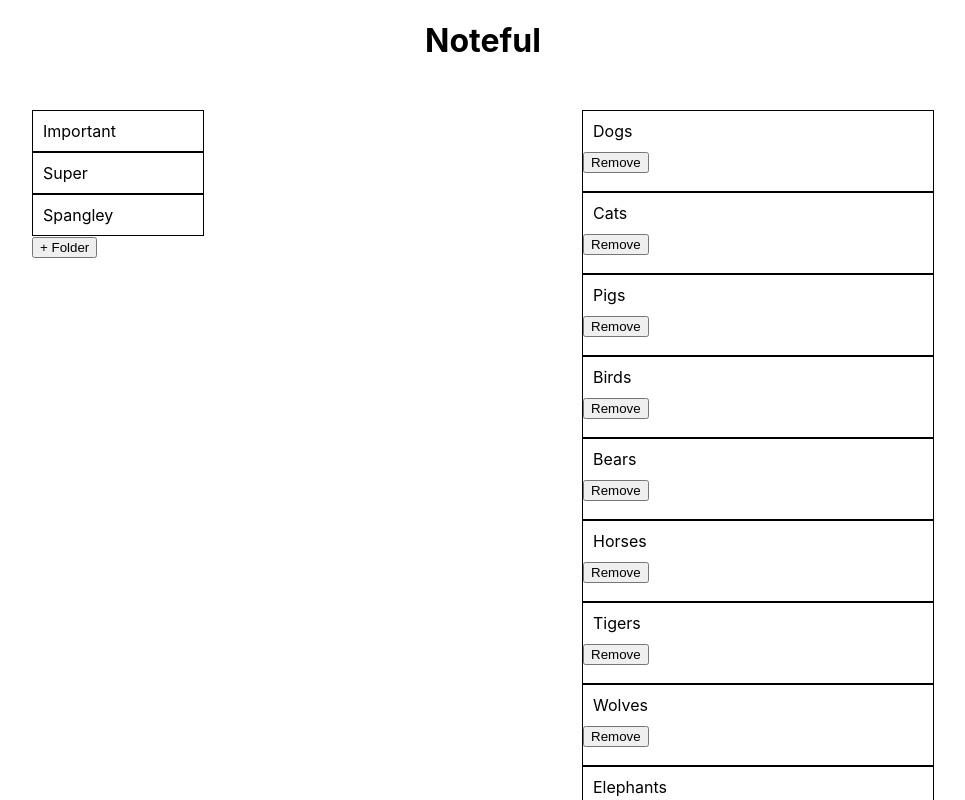
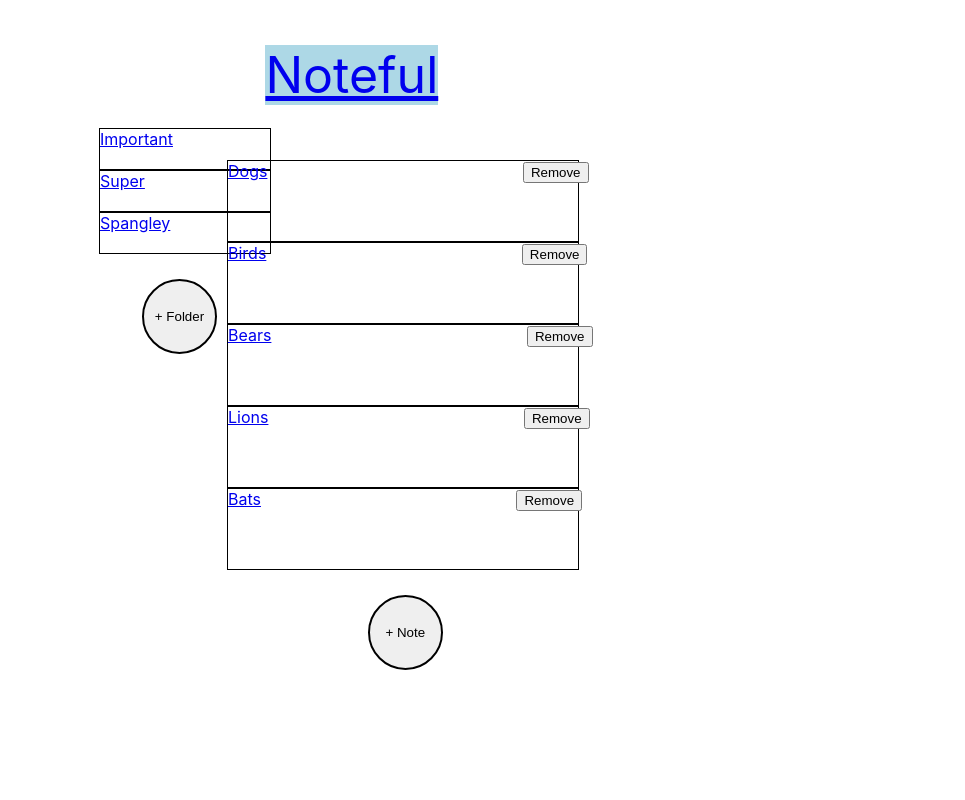
Before and after one commit to navin1551/Noteful, a React (Create React App) app: page /folder/b0715efe-ffaf-11e8-8eb2-f2801f1b9fd1 in a window 1280 px wide. Shown: the top 800 px of the page, without its empty margins (157-1122 px from the left). Built offline with nearby package versions, Linux system fonts and the light colour scheme.

Commit message:
folder list, note list almost complete

```diff
--- a/package.json
+++ b/package.json
@@ -5,6 +5,7 @@
   "dependencies": {
     "react": "^16.8.6",
     "react-dom": "^16.8.6",
+    "react-router-dom": "^5.0.0",
     "react-scripts": "2.1.8"
   },
   "scripts": {
--- a/src/App.css
+++ b/src/App.css
@@ -1,10 +1,8 @@
 .Main-heading {
-  text-align: center;
+  position: fixed;
+  left: 33%;
+  margin-top: 45px;
+  font-size: 50px;
+  color: yellow;
+  background-color: lightblue;
 }
-
-main {
-  margin-top: 50px;
-  display: flex;
-  flex-direction: row;
-  justify-content: space-around;
-}
--- a/src/App.js
+++ b/src/App.js
@@ -1,4 +1,5 @@
 import React from "react";
+import { Route, Link } from "react-router-dom";
 import FolderList from "./components/FolderList";
 import NoteList from "./components/NoteList";
 import Store from "./Store";
@@ -6,20 +7,68 @@ import "./App.css";
 
 class App extends React.Component {
   state = {
-    store: Store,
-    folders: [],
-    notes: []
+    folders: Store.folders,
+    notes: Store.notes
+  };
+
+  addFolderHandle = () => {
+    console.log("add folder test");
+  };
+
+  addNoteHandle = () => {
+    console.log("add note test");
+  };
+
+  removeNoteHandle = () => {
+    "remove note test";
   };
 
   render() {
     return (
       <div className="App">
         <header className="Main-heading">
-          <h1>Noteful</h1>
+          <Link to={"/"}>Noteful</Link>
         </header>
         <main>
-          <FolderList />
-          <NoteList />
+          <Route
+            exact
+            path="/"
+            render={() => {
+              return (
+                <div>
+                  <FolderList folders={this.state.folders} />
+                  <NoteList notes={this.state.notes} />
+                </div>
+              );
+            }}
+          />
+          <Route
+            path="/folder/:folderId"
+            render={({ match }) => {
+              let filterNotes = this.state.notes.filter(
+                note => note.folderId === match.params.folderId
+              );
+              return (
+                <div>
+                  <FolderList folders={this.state.folders} />
+                  <NoteList notes={filterNotes} />
+                </div>
+              );
+            }}
+          />
+          <Route
+            path="/note/:noteId"
+            render={({ match }) => {
+              let filterNotes = this.state.notes.filter(
+                note => note.id === match.params.noteId
+              );
+              return (
+                <div>
+                  <NoteList notes={filterNotes} />
+                </div>
+              );
+            }}
+          />
         </main>
       </div>
     );
--- a/src/components/Folder.js
+++ b/src/components/Folder.js
@@ -1,11 +1,12 @@
 import React from "react";
 import "./Folder.css";
+import { Link } from "react-router-dom";
 
 class Folder extends React.Component {
   render() {
     return (
       <div className="individual-folder">
-        <p>{this.props.title}</p>
+        <Link to={`/folder/${this.props.id}`}> {this.props.title}</Link>
       </div>
     );
   }
--- /dev/null
+++ b/src/components/FolderList.css
@@ -0,0 +1,20 @@
+.Folder-list-area {
+  margin-left: 20%;
+  margin-top: 10%;
+  position: fixed;
+}
+
+.Add-folder-button {
+  border-radius: 50%;
+  height: 80px;
+  width: 80px;
+  margin-top: 25px;
+  border: 2px solid black;
+  position: relative;
+  border-radius: 50%;
+  height: 75px;
+  width: 75px;
+  margin-top: 25px;
+  border: 2px solid black;
+  left: 25%;
+}
--- a/src/components/FolderList.js
+++ b/src/components/FolderList.js
@@ -1,16 +1,21 @@
 import React from "react";
-import Store from "../Store";
 import Folder from "./Folder";
+import "./FolderList.css";
 
 class FolderList extends React.Component {
   render() {
-    let folders = Store.folders.map((folder, id) => (
-      <Folder key={folder.id} title={folder.name} />
+    let folders = this.props.folders.map((folder, id) => (
+      <Folder key={folder.id} title={folder.name} id={folder.id} />
     ));
     return (
-      <div>
+      <div className="Folder-list-area">
         {folders}
-        <button>+ Folder</button>
+        <button
+          className="Add-folder-button"
+          onClick={() => console.log("+Folder tester")}
+        >
+          + Folder
+        </button>
       </div>
     );
   }
--- a/src/components/Note.css
+++ b/src/components/Note.css
@@ -7,3 +7,8 @@
 p {
   margin: 10px;
 }
+
+.Remove-button {
+  position: relative;
+  left: 73%;
+}
--- a/src/components/Note.js
+++ b/src/components/Note.js
@@ -1,12 +1,18 @@
 import React from "react";
+import { Link } from "react-router-dom";
 import "./Note.css";
 
 class Note extends React.Component {
   render() {
     return (
       <div className="Individual-note">
-        <p>{this.props.title}</p>
-        <button>Remove</button>
+        <Link to={`/note/${this.props.id}`}>{this.props.title}</Link>
+        <button
+          className="Remove-button"
+          onClick={() => console.log("remove button tester")}
+        >
+          Remove
+        </button>
       </div>
     );
   }
--- /dev/null
+++ b/src/components/NoteList.css
@@ -0,0 +1,17 @@
+.Note-list-area {
+  margin-bottom: 50px;
+  margin-left: 10px;
+  position: absolute;
+  right: 42.5%;
+  top: 20%;
+}
+
+.Add-note-button {
+  position: relative;
+  left: 40%;
+  border-radius: 50%;
+  height: 75px;
+  width: 75px;
+  margin-top: 25px;
+  border: 2px solid black;
+}
--- a/src/components/NoteList.js
+++ b/src/components/NoteList.js
@@ -1,16 +1,21 @@
 import React from "react";
-import Store from "../Store";
 import Note from "./Note";
+import "./NoteList.css";
 
 class NoteList extends React.Component {
   render() {
-    let notes = Store.notes.map((note, id) => (
-      <Note key={note.id} title={note.name} />
+    let notes = this.props.notes.map((note, id) => (
+      <Note key={note.id} title={note.name} id={note.id} />
     ));
     return (
-      <div>
+      <div className="Note-list-area">
         {notes}
-        <button>+ Note</button>
+        <button
+          className="Add-note-button"
+          onClick={() => console.log("+Note tester")}
+        >
+          + Note
+        </button>
       </div>
     );
   }
--- a/src/index.js
+++ b/src/index.js
@@ -1,6 +1,12 @@
 import React from "react";
 import ReactDOM from "react-dom";
+import { BrowserRouter } from "react-router-dom";
 import "./index.css";
 import App from "./App";
 
-ReactDOM.render(<App />, document.getElementById("root"));
+ReactDOM.render(
+  <BrowserRouter>
+    <App />
+  </BrowserRouter>,
+  document.getElementById("root")
+);
```
Also changed, not shown: 1 other file (tests, documents, lock files or other folders).
